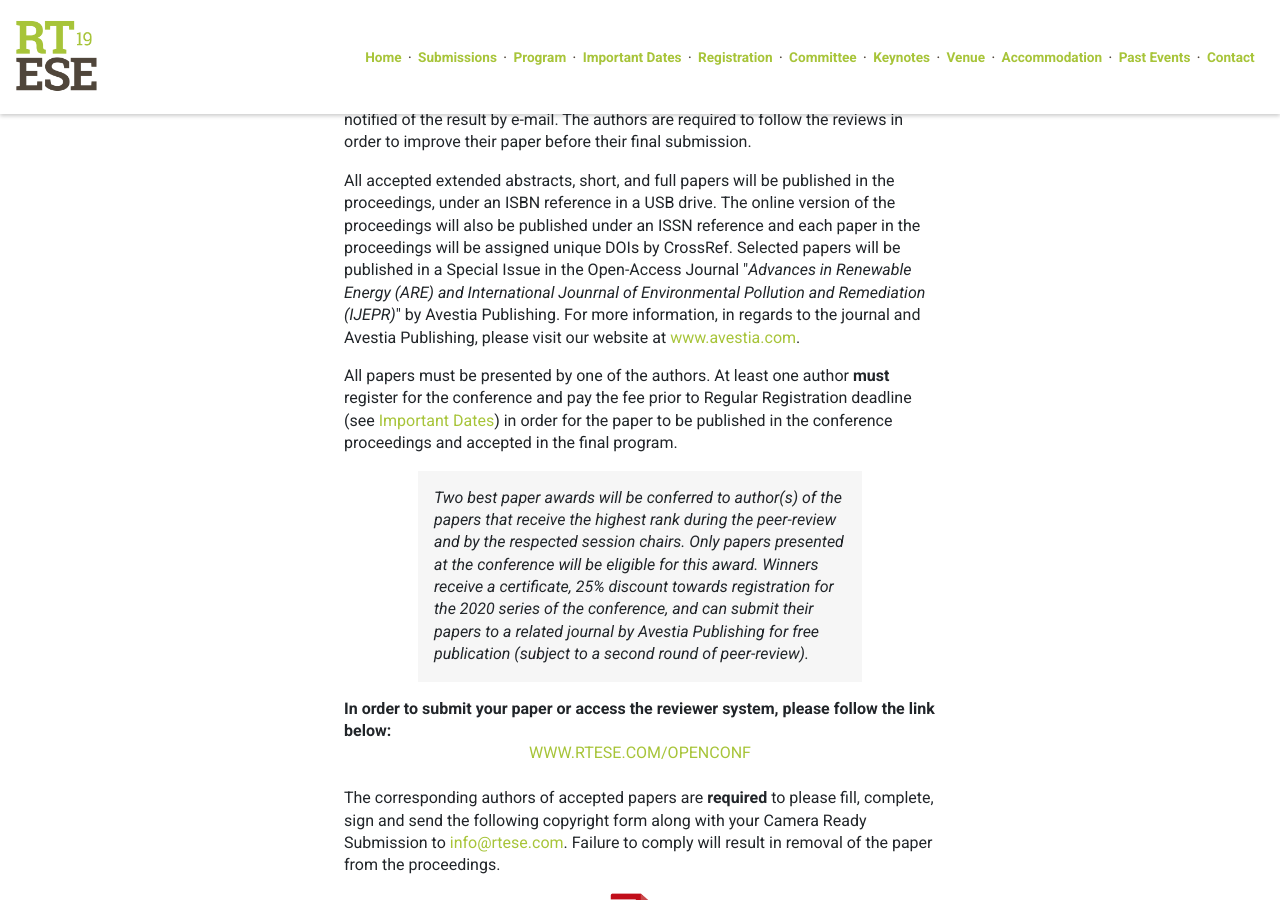
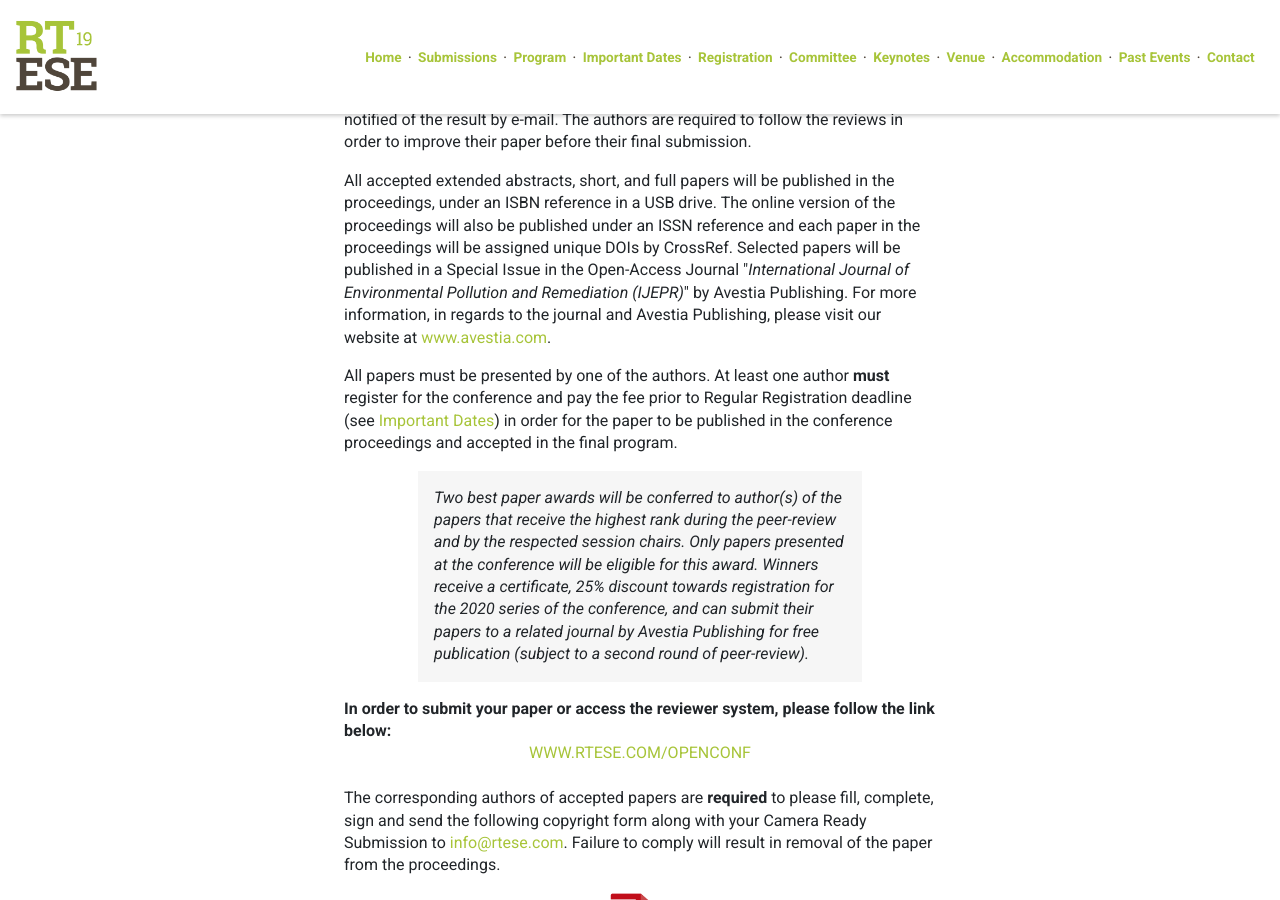
Before and after one commit to intaset/RTESE, a Jekyll site: the page built from papers.html, in a window 1280 px wide and 900 px high, scrolled down 2084 px. Built offline with Jekyll 4.4.1, drawn with Linux system fonts in a browser that asks for light colours; nearby versions of some CDN libraries; Markdown is read by kramdown in place of the engine named in the settings; comment, search, counter and statistics services are not loaded.

Commit message:
Removed outdated jornal information from papers.html

```diff
--- a/papers.html
+++ b/papers.html
@@ -80,7 +80,7 @@ keyword: environment conference, biofuels conference, desalination conference, w
 
     <p class="body">Once the reviewing process is complete, the contact author of each paper will be notified of the result by e-mail. The authors are required to follow the reviews in order to improve their paper before their final submission.</p>
 
-    <p class="body">All accepted extended abstracts, short, and full papers will be published in the proceedings, under an ISBN reference in a USB drive. The online version of the proceedings will also be published under an ISSN reference and each paper in the proceedings will be assigned unique DOIs by CrossRef. Selected papers will be published in a Special Issue in the Open-Access Journal "<i>Advances in Renewable Energy (ARE) and International Jounrnal of Environmental Pollution and Remediation (IJEPR)</i>" by Avestia Publishing. For more information, in regards to the journal and Avestia Publishing, please visit our website at <a href="http://avestia.com/" class="body-link">www.avestia.com</a>.</p>
+    <p class="body">All accepted extended abstracts, short, and full papers will be published in the proceedings, under an ISBN reference in a USB drive. The online version of the proceedings will also be published under an ISSN reference and each paper in the proceedings will be assigned unique DOIs by CrossRef. Selected papers will be published in a Special Issue in the Open-Access Journal "<i>International Journal of Environmental Pollution and Remediation (IJEPR)</i>" by Avestia Publishing. For more information, in regards to the journal and Avestia Publishing, please visit our website at <a href="http://avestia.com/" class="body-link">www.avestia.com</a>.</p>
 
     <p class="body">All papers must be presented by one of the authors. At least one author <b>must</b> register for the conference and pay the fee prior to Regular Registration deadline (see <a href="../dates" class="body-link">Important Dates</a>) in order for the paper to be published in the conference proceedings and accepted in the final program.</p>
 
```
Also changed, not shown: 1 other file.
